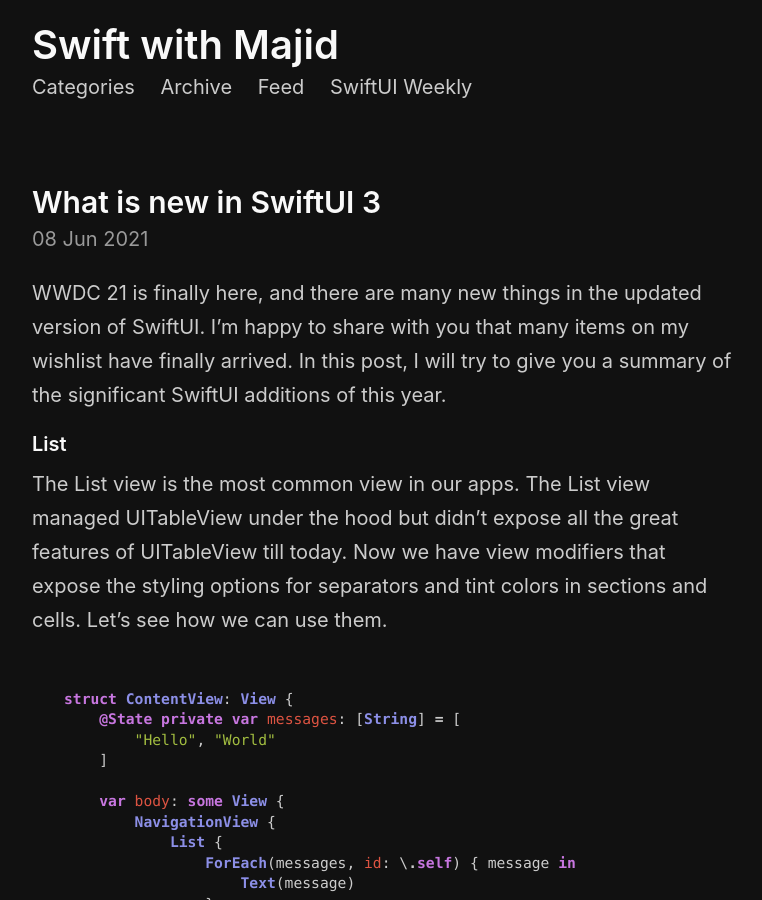
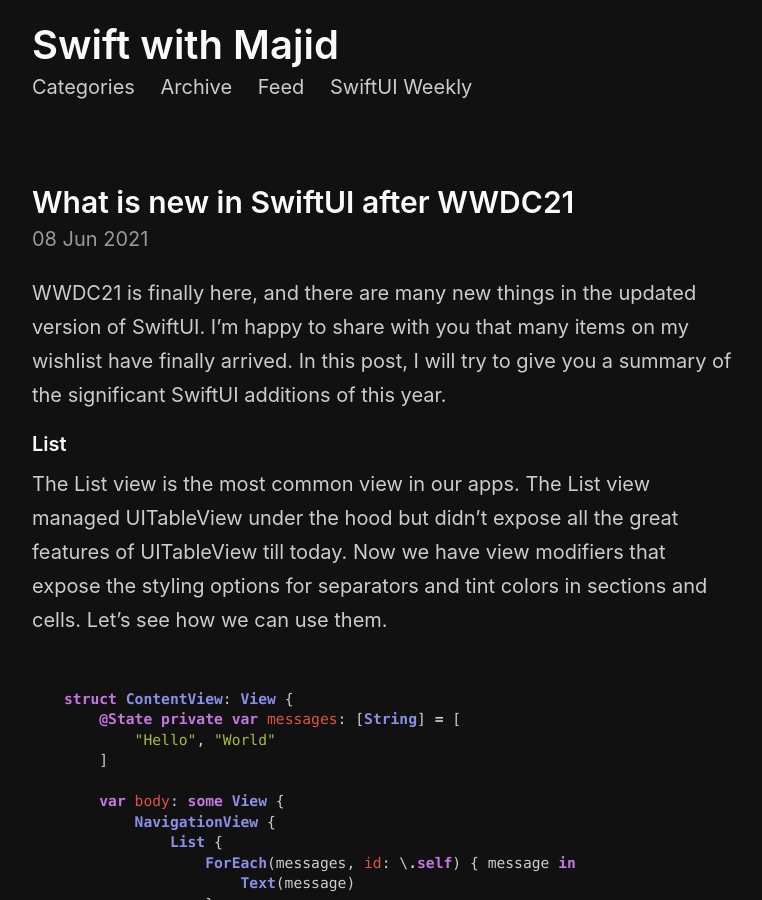
Before and after one commit to mecid/mecid.github.io, a Jekyll site: the page built from _posts/2021-06-08-what-is-new-in-swiftui-after-wwdc21.md, in a window 1280 px wide and 900 px high. Shown: the whole window, without its empty margins (258-1020 px from the left). Built offline with Jekyll 4.4.1, drawn with Linux system fonts in a browser that asks for light colours.

Commit message:
what's new in swiftui post renamed

```diff
--- a/_posts/2021-06-08-what-is-new-in-swiftui-3.md
+++ b/_posts/2021-06-08-what-is-new-in-swiftui-after-wwdc21.md
@@ -1,11 +1,11 @@
 ---
-title: What is new in SwiftUI 3
+title: What is new in SwiftUI after WWDC21
 layout: post
 image: /public/wwdc21-v3.jpg
 category: Meta
 ---
 
-WWDC 21 is finally here, and there are many new things in the updated version of SwiftUI. I'm happy to share with you that many items on my wishlist have finally arrived. In this post, I will try to give you a summary of the significant SwiftUI additions of this year.
+WWDC21 is finally here, and there are many new things in the updated version of SwiftUI. I'm happy to share with you that many items on my wishlist have finally arrived. In this post, I will try to give you a summary of the significant SwiftUI additions of this year.
 
 #### List
 The List view is the most common view in our apps. The List view managed UITableView under the hood but didn't expose all the great features of UITableView till today. Now we have view modifiers that expose the styling options for separators and tint colors in sections and cells. Let's see how we can use them.
```
